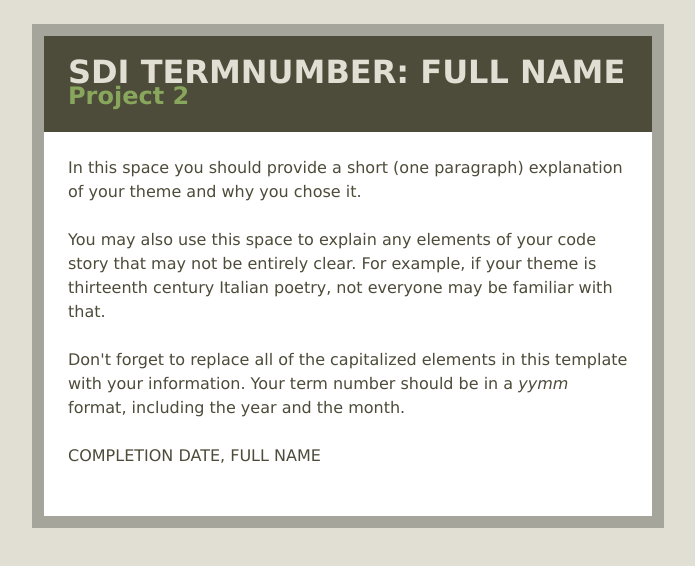
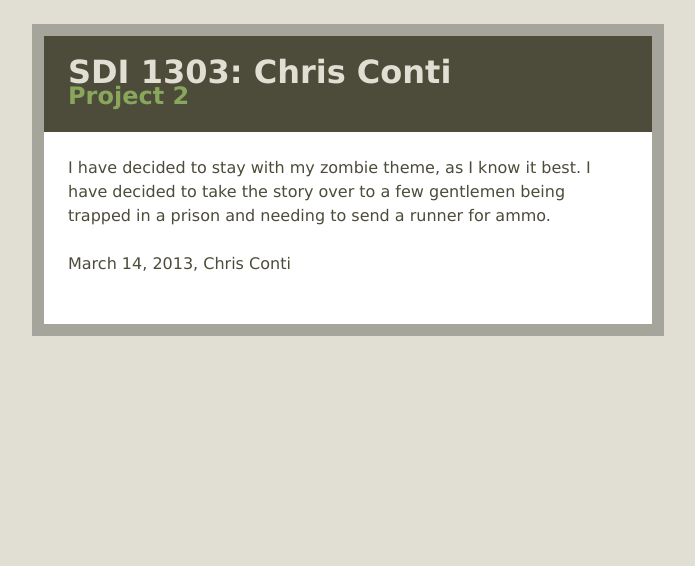
Before and after one commit to starkiller515/MDV, a plain HTML site: page sdi-project2/sdi-project2.html in a window 1280 px wide. Shown: the whole page, without its empty margins (292-987 px from the left). Drawn offline with Linux system fonts and the light colour scheme.

Commit message:
Final
Final Finished Project 2

```diff
--- a/sdi-project2/Conti_Chris_Assignment2.js
+++ b/sdi-project2/Conti_Chris_Assignment2.js
@@ -58,7 +58,7 @@ while (count > 0){
 
     console.log (count + "!");
 
-    count = count - 1;
+    count = count -1;
 
     if (count > 0){
         console.log (count + "!");
@@ -78,7 +78,7 @@ console.log (survivorName[1] + " runs out the gate, dodging walkers as he heads
 var climbTower = function() {
 
     var openDoor = "kicks";
-    var hurryUp = "race"
+    var hurryUp = "race";
 
       console.log (survivorName[0] + " " + openDoor + " the tower door open and he and " + survivorName[2] + " " + hurryUp + " to the top of the guard tower to watch " + survivorName[1] + " escape.");
 
--- a/sdi-project2/sdi-project2.html
+++ b/sdi-project2/sdi-project2.html
@@ -1,22 +1,22 @@
 <!DOCTYPE html>
 <html>
 <head>
-    <title>FULL NAME :: Project 2 :: SDI TERMNUMBER</title>
+    <title>Chris Conti :: Project 2 :: SDI 1303</title>
     <link rel="stylesheet" href="sdi.css" type="text/css" />
     <meta charset="UTF-8">
 </head>
 <body>
 <header>
-    <h1>SDI TERMNUMBER: FULL NAME</h1>
+    <h1>SDI 1303: Chris Conti</h1>
     <h2>Project 2</h2>
 </header>
 <article>
-<p>In this space you should provide a short (one paragraph) explanation of your theme and why you chose it.</p>
-<p>You may also use this space to explain any elements of your code story that may not be entirely clear.  For example, if your theme is thirteenth century Italian poetry, not everyone may be familiar with that.</p>
-<p>Don't forget to replace all of the capitalized elements in this template with your information.  Your term number should be in a <em>yymm</em> format, including the year and the month.</p>
+<p>I have decided to stay with my zombie theme, as I know it best. I have decided to take the story over to a few gentlemen being trapped in a prison and needing to send a runner for ammo.</p>
+
+
 </article>
 <footer>
-    <p>COMPLETION DATE, FULL NAME</p>
+    <p>March 14, 2013, Chris Conti</p>
 </footer>
 <script type="text/javascript" src="Conti_Chris_Assignment2.js"></script>
 </body>
```
